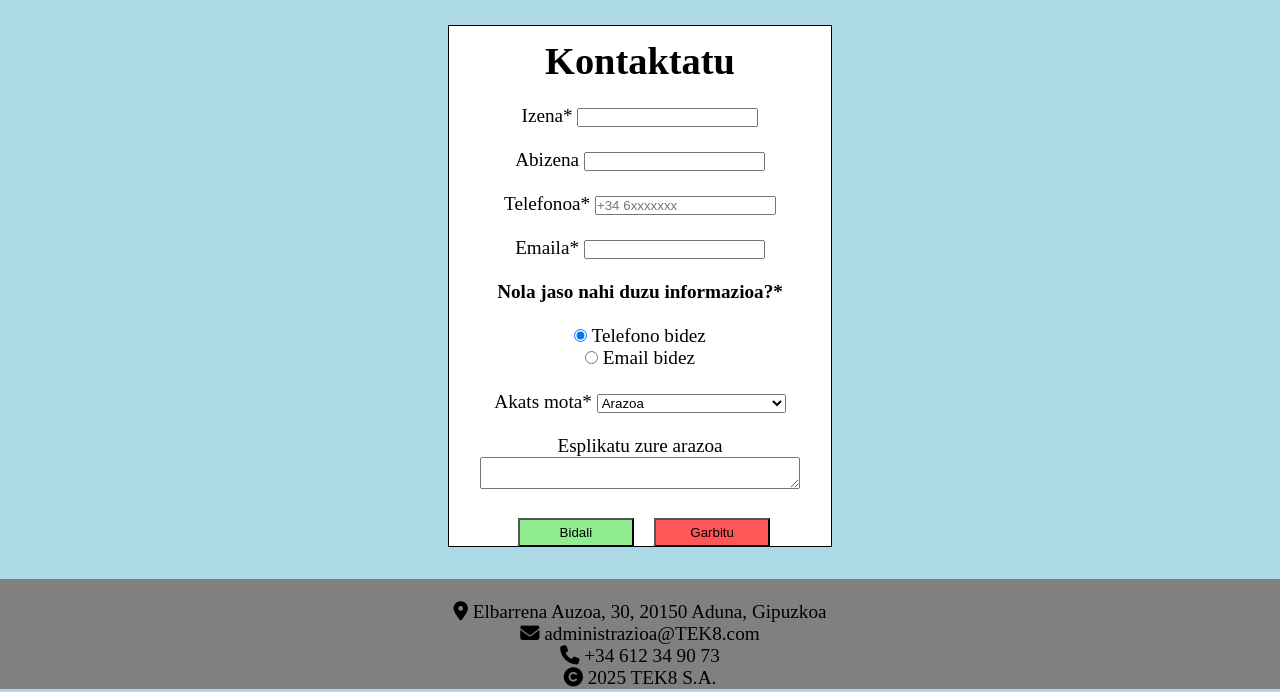
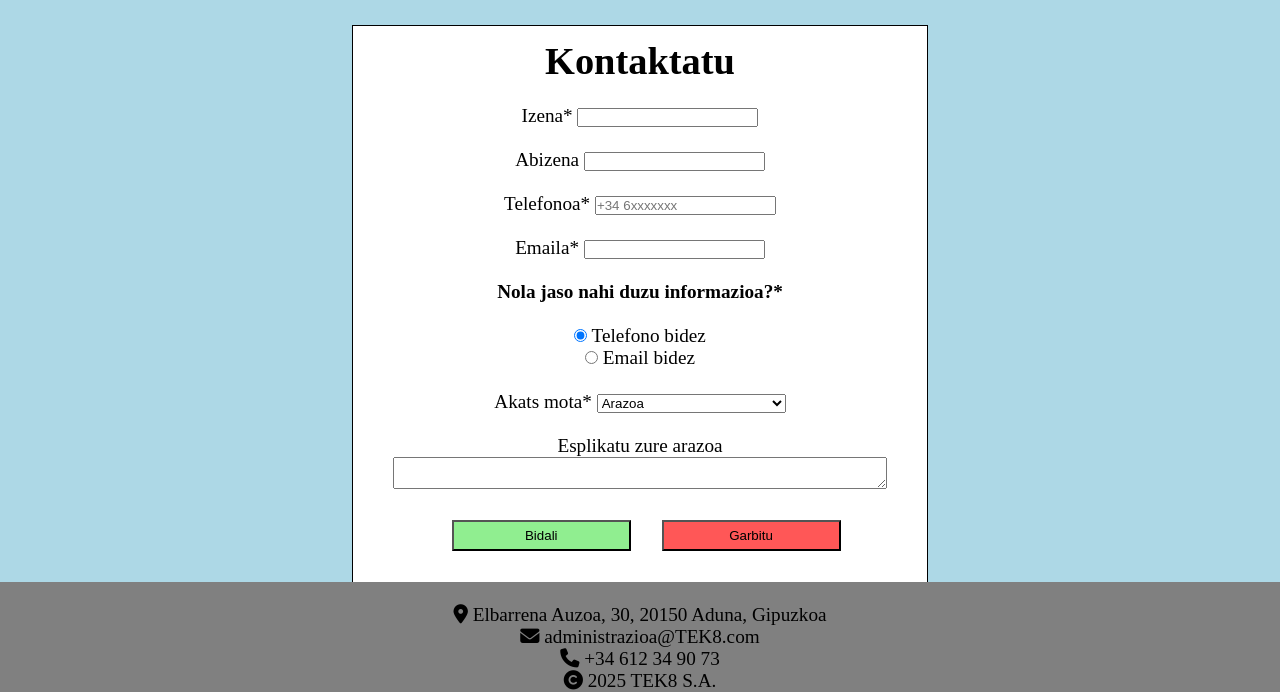
Before and after one commit to iguisado228/2Erronka, a PHP site: page /kontaktua.php in a window 1280 px wide. Shown: the part 323-1015 px from the top of the page. Run offline with PHP 8.4, Linux system fonts and the light colour scheme; some libraries are stand-ins or nearby versions.

Commit message:
kontaktuaren css-a berriz ere aldatuta

```diff
--- a/WebOrria/Web/css_m.css
+++ b/WebOrria/Web/css_m.css
@@ -326,7 +326,7 @@ table, td, tr, th{
     margin: 2% auto;
     background-color: white;
     padding: 1%;
-    max-height: auto;
+    height: 100%;
     box-sizing: border-box;
 }
 
@@ -362,11 +362,11 @@ table, td, tr, th{
 
     .formularioa {
         border: 1px black solid;
-        width: 30%;
+        width: 45%;
         margin: 2% auto;
         background-color: white;
         padding: 1%;
-        height: 90%;
+        height: 100%;
         box-sizing: border-box;
         text-align: center;
     }
```
